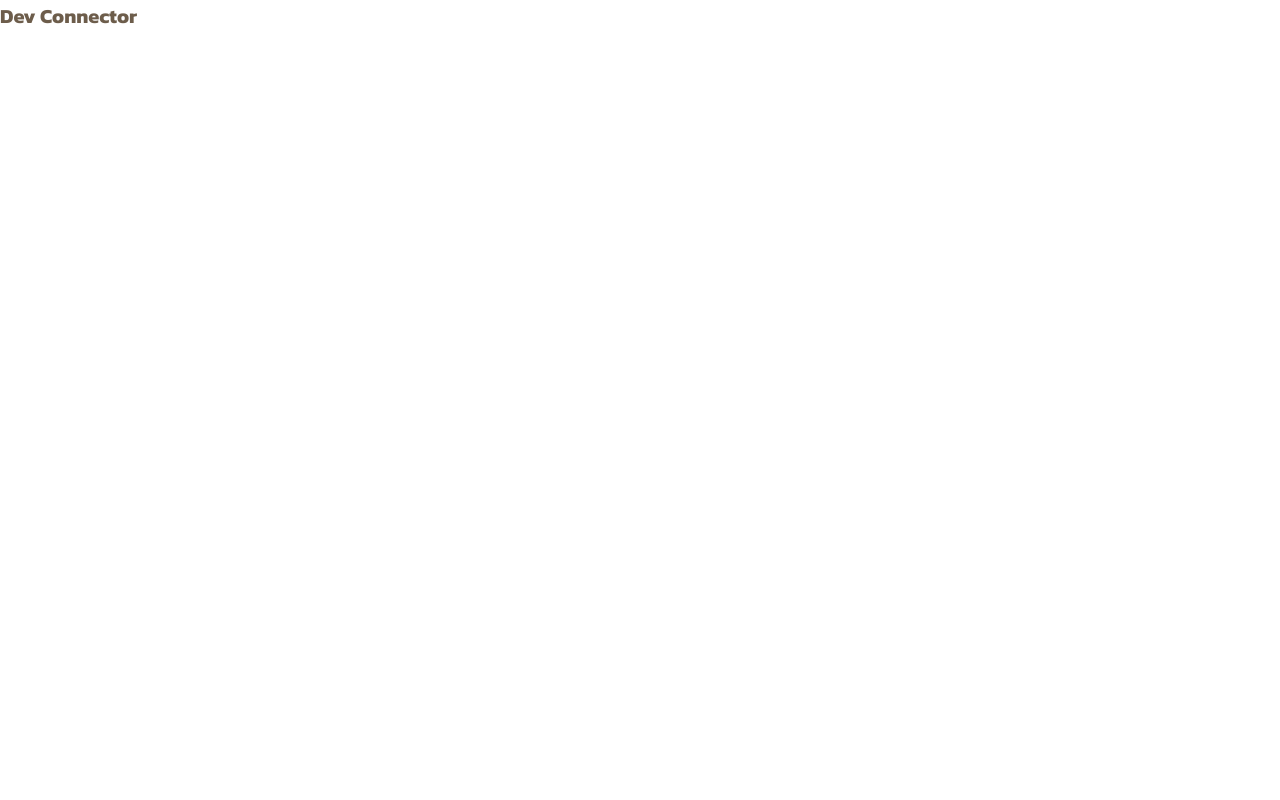
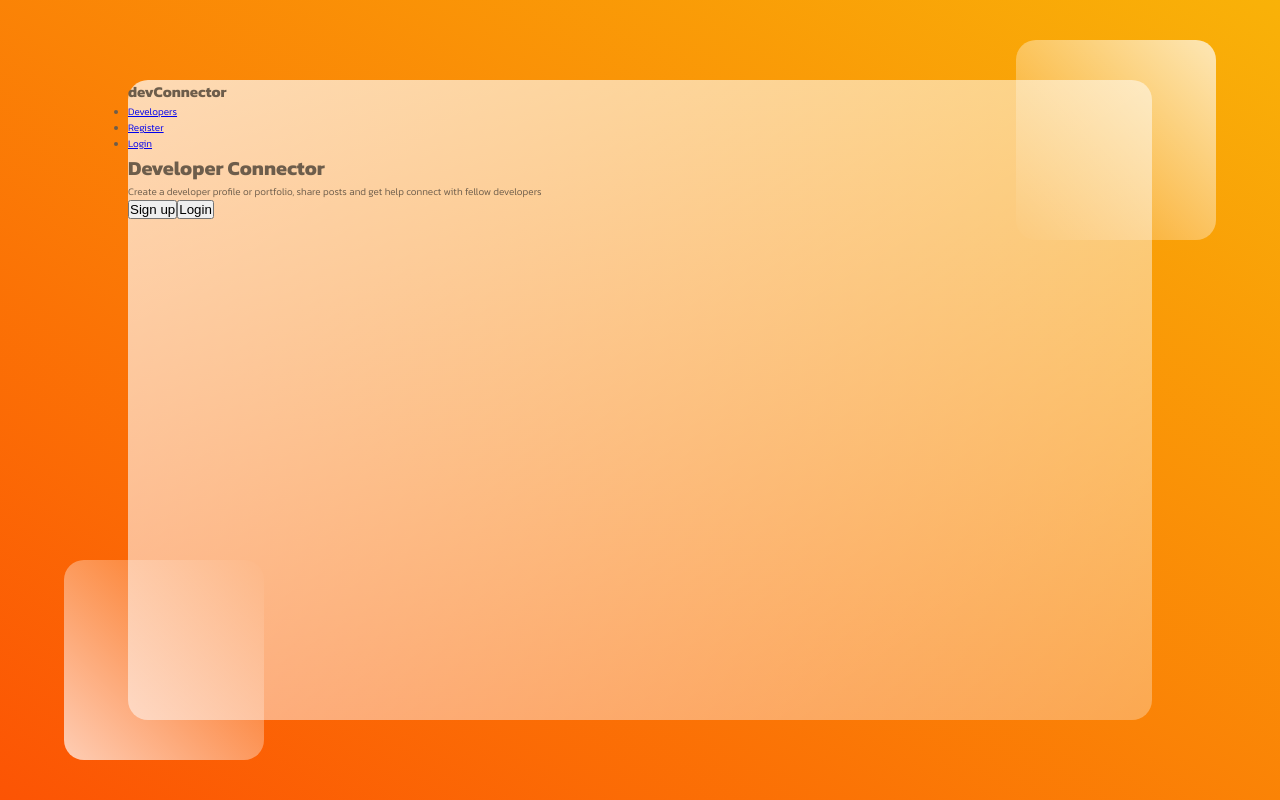
Before and after one commit to David-mwendwa/dev-connector, a React (Create React App) app in the folder client/: page / in a window 1280 px wide. Built offline with nearby package versions, Linux system fonts and the light colour scheme.

Commit message:
feat: design the background layout

```diff
--- a/client/package.json
+++ b/client/package.json
@@ -8,6 +8,7 @@
     "@testing-library/user-event": "^12.8.3",
     "axios": "^0.21.1",
     "moment": "^2.29.1",
+    "node-sass": "^6.0.1",
     "react": "^17.0.2",
     "react-dom": "^17.0.2",
     "react-moment": "^1.1.1",
--- a/client/public/index.html
+++ b/client/public/index.html
@@ -8,7 +8,6 @@
       name="description"
       content="Web site created using create-react-app"
     />
-    <link rel="apple-touch-icon" href="%PUBLIC_URL%/logo192.png" />
 
     <link rel="manifest" href="%PUBLIC_URL%/manifest.json" />
 
--- a/client/src/App.css
+++ b/client/src/App.css
@@ -14,8 +14,14 @@ html {
 }
 
 body {
+  min-height: 100vh;
   font-family: 'Kanit', sans-serif;
   color: #6D5D4B;
   font-weight: 300;
   line-height: 1.6;
+  background-image: linear-gradient(to right top, #FC5404, #F9B208);
+
+  display: flex;
+  align-items: center;
+  justify-content: center;
 }
--- a/client/src/App.js
+++ b/client/src/App.js
@@ -1,11 +1,15 @@
 import React, { Fragment } from 'react';
+
+import Layout from './Layout/Layout';
 
 import './App.css';
 
 const App = () => {
   return (
     <Fragment className='App'>
-      <h1>Dev Connector</h1>
+      <Layout />
+      <div className="circle1"></div>
+      <div className='circle2'></div>
     </Fragment>
   );
 };
--- /dev/null
+++ b/client/src/Layout/Layout.js
@@ -0,0 +1,15 @@
+import Landing from "../components/Layout/Landing/Landing"
+import Navbar from "../components/Layout/Navbar/Navbar"
+
+import './Layout.scss'
+
+const Layout = () => {
+  return (
+    <div className='layout'>
+      <Navbar />
+      <Landing />
+    </div>
+  );
+}
+
+export default Layout
--- /dev/null
+++ b/client/src/Layout/Layout.scss
@@ -0,0 +1,39 @@
+@import '../variables/variables.scss';
+
+.layout {
+  background-color: white;
+  min-height: 80vh;
+  width: 80vw;
+  background: linear-gradient(
+    to right bottom,
+    rgba(255, 255, 255, .7),
+    rgba(255, 255, 255, .3)
+  );
+  border-radius: 2rem;
+  position: relative;
+  z-index: 3;
+}
+
+.circle1, .circle2 {
+  background: white;
+  height: 20rem;
+  width: 20rem;
+  border-radius: 2rem;
+  position: absolute;
+}
+
+.circle1 {
+  background: linear-gradient(to left bottom,
+    rgba(255, 255, 255, .7),
+    rgba(255, 255, 255, .0));
+  top: 5%;
+  right: 5%
+}
+
+.circle2 {
+  background: linear-gradient(to right top,
+    rgba(255, 255, 255, .7),
+    rgba(255, 255, 255, .0));
+  bottom: 5%;
+  left: 5%;
+}
--- /dev/null
+++ b/client/src/components/Layout/Landing/Landing.js
@@ -0,0 +1,17 @@
+const Landing = () => {
+  return (
+    <div>
+      <h1>Developer Connector</h1>
+      <p>
+        Create a developer profile or portfolio, share posts and get help
+        connect with fellow developers
+      </p>
+      <div class='buttons'>
+        <button>Sign up</button>
+        <button>Login</button>
+      </div>
+    </div>
+  );
+};
+
+export default Landing;
--- /dev/null
+++ b/client/src/components/Layout/Navbar/Navbar.js
@@ -0,0 +1,20 @@
+const Navbar = () => {
+  return (
+    <nav>
+      <h1>devConnector</h1>
+      <ul>
+        <li>
+          <a href='/'>Developers</a>
+        </li>
+        <li>
+          <a href='/'>Register</a>
+        </li>
+        <li>
+          <a href='/'>Login</a>
+        </li>
+      </ul>
+    </nav>
+  );
+}
+
+export default Navbar
--- /dev/null
+++ b/client/src/variables/variables.scss
@@ -0,0 +1,6 @@
+// COLOR VARIABLES
+$color-orange-dark-1: #FC5404;
+$color-orange-dark-2: #FF7600;
+
+$color-orange-light-1: #FFA900;
+$color-orange-light-2: #F9B208
```
Also changed, not shown: client/src/components/Layout/Landing/Landing.scss (added), client/src/components/Layout/Navbar/Navbar.scss (added), 1 other file (tests, documents, lock files or other folders).
